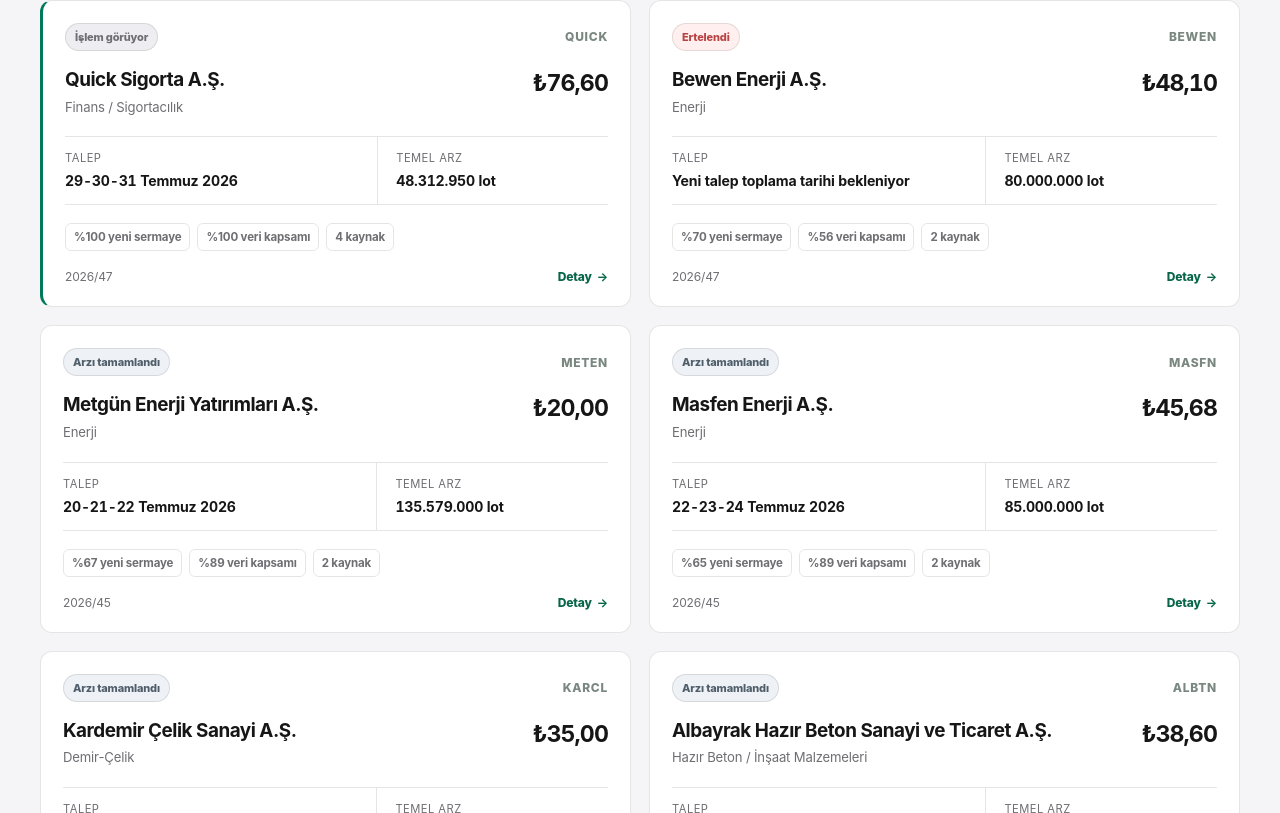
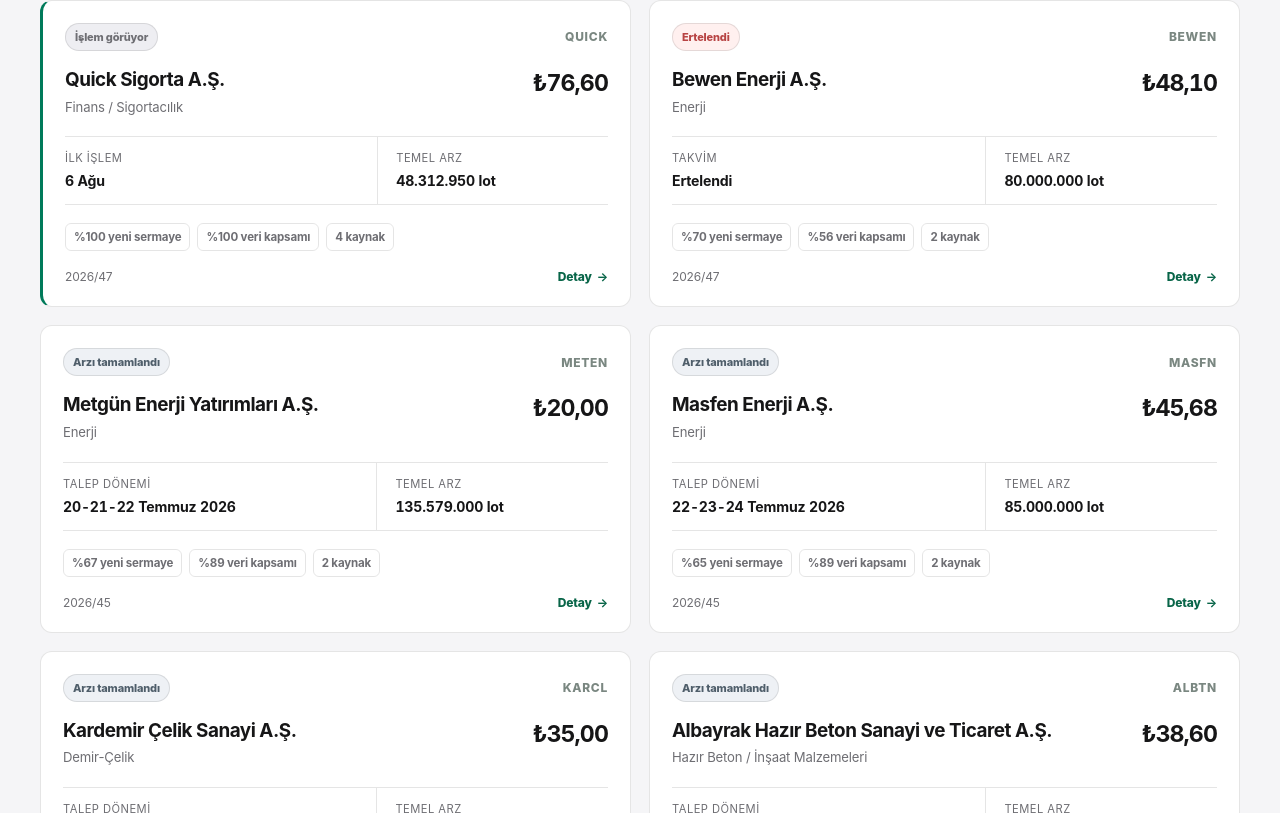
Before and after one commit to ajaroste/halkaarzim, a Next.js app: page /halka-arzlar in a window 1280 px wide. Shown: the part 1467-2280 px from the top of the page. Built offline with nearby package versions, Linux system fonts and the light colour scheme; no server answers.

Commit message:
ux: prioritize IPO card facts by status

```diff
--- a/components/IpoCard.tsx
+++ b/components/IpoCard.tsx
@@ -11,15 +11,25 @@ function capitalStructureLabel(ipo: Ipo): string | null {
   return null;
 }
 
+function timingFact(ipo: Ipo): { label: string; value: string } {
+  if (ipo.status === "listed" && ipo.firstTradeDate) {
+    return { label: "İlk işlem", value: new Date(`${ipo.firstTradeDate}T12:00:00+03:00`).toLocaleDateString("tr-TR", { day: "numeric", month: "short" }) };
+  }
+  if (ipo.status === "delayed") return { label: "Takvim", value: "Ertelendi" };
+  if (ipo.status === "completed") return { label: "Talep dönemi", value: ipo.dates };
+  return { label: ipo.status === "active" ? "Talep toplama" : "Talep", value: ipo.dates };
+}
+
 export function IpoCard({ ipo }: { ipo: Ipo }) {
   const code = ipo.ticker || "KOD BEKLENİYOR";
   const structure = capitalStructureLabel(ipo);
+  const timing = timingFact(ipo);
 
   return <article className={`ipoCard ipoCard-${ipo.status}`}>
     <div className="cardTopline"><span className={`statusBadge ${ipo.status}`}>{ipo.statusLabel}</span><span className="ticker">{code}</span></div>
     <div className="ipoCardIdentity"><div><h3>{ipo.company}</h3><p>{ipo.sector}</p></div><strong className="ipoCardPrice">{formatTry(ipo.price)}</strong></div>
     <div className="ipoCardCompactFacts">
-      <div><span>Talep</span><strong>{ipo.dates}</strong></div>
+      <div><span>{timing.label}</span><strong>{timing.value}</strong></div>
       <div><span>Temel arz</span><strong>{ipo.lotCount.toLocaleString("tr-TR")} lot</strong></div>
     </div>
     <div className="ipoCardSignals">
```
